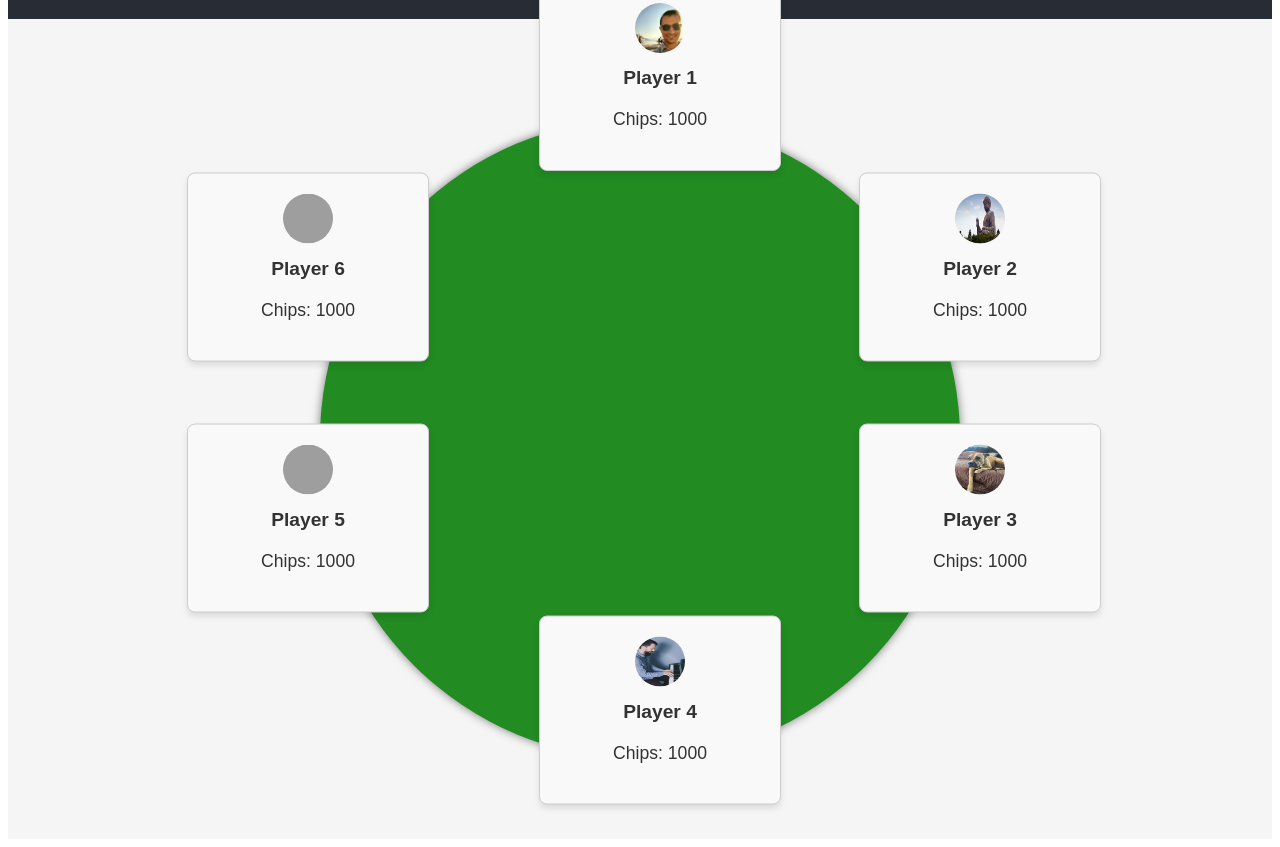
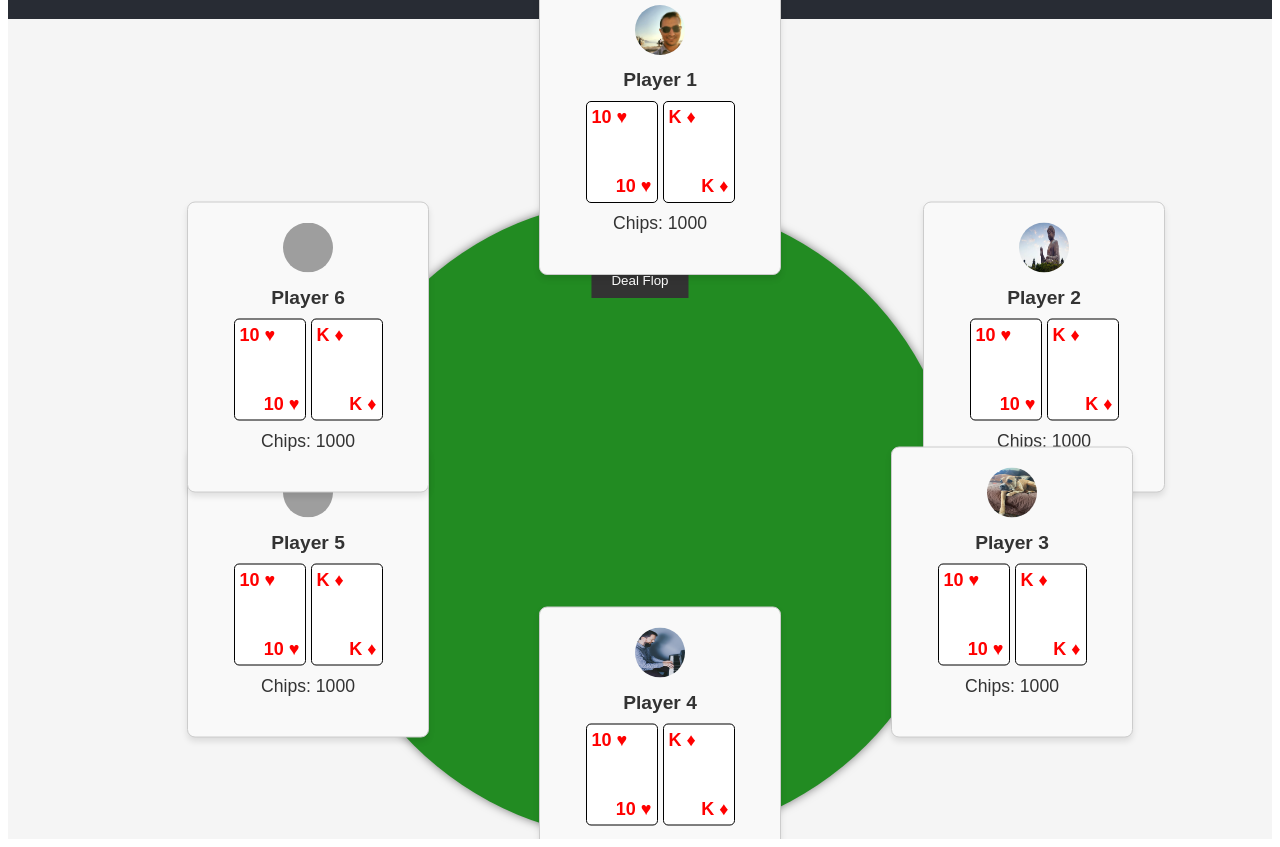
Before and after one commit to rpoole444/pokerGame, a React app: page / in a window 1280 px wide. Shown: the part 85-932 px from the top of the page. Built offline with nearby package versions, Linux system fonts and the light colour scheme; grey boxes are pictures that could not be loaded.

Commit message:
Add style so it looks better, Add player hands, as well as the functionality and UI for the game on the poker table component

```diff
--- a/src/components/App/App.css
+++ b/src/components/App/App.css
@@ -8,7 +8,8 @@
   margin: 0;
   padding: 0;
   min-height: 100vh;
-  overflow: visible;
+  overflow:scroll ;
+  min-height: 100vh;
 }
 .App, .Card-section {
   position: relative;
--- a/src/components/App/App.js
+++ b/src/components/App/App.js
@@ -12,12 +12,30 @@ import user6 from '../assets/user-6.jpeg';
 
 
 const mockPlayers = [
-  { id: 1, name: "Player 1", chips: 1000, avatar: user1 },
-  { id: 2, name: "Player 2", chips: 1000, avatar: user2 },
-  { id: 3, name: "Player 3", chips: 1000, avatar: user3 },
-  { id: 4, name: "Player 4", chips: 1000, avatar: user4 },
-  { id: 5, name: "Player 5", chips: 1000, avatar: user5 },
-  { id: 6, name: "Player 6", chips: 1000, avatar: user6 },
+  { id: 1, name: "Player 1", chips: 1000, avatar: user1, hand: [
+      { suit: "HEARTS", value: "10" },
+      { suit: "DIAMONDS", value: "K" }
+    ] },
+  { id: 2, name: "Player 2", chips: 1000, avatar: user2, hand: [
+      { suit: "HEARTS", value: "10" },
+      { suit: "DIAMONDS", value: "K" }
+    ] },
+  { id: 3, name: "Player 3", chips: 1000, avatar: user3,hand: [
+      { suit: "HEARTS", value: "10" },
+      { suit: "DIAMONDS", value: "K" }
+    ] },
+  { id: 4, name: "Player 4", chips: 1000, avatar: user4, hand: [
+      { suit: "HEARTS", value: "10" },
+      { suit: "DIAMONDS", value: "K" }
+    ] },
+  { id: 5, name: "Player 5", chips: 1000, avatar: user5, hand: [
+      { suit: "HEARTS", value: "10" },
+      { suit: "DIAMONDS", value: "K" }
+    ] },
+  { id: 6, name: "Player 6", chips: 1000, avatar: user6, hand: [
+      { suit: "HEARTS", value: "10" },
+      { suit: "DIAMONDS", value: "K" }
+    ] },
 ]
 function App() {
   return (
--- a/src/components/Player/Player.css
+++ b/src/components/Player/Player.css
@@ -15,23 +15,24 @@
 }
 
 .player:nth-child(1) {
-  top: 5%;
+  top: calc(5% + 3vh);
   left: 50%;
-  transform: translate(-50%, -100%); /* Make sure the player is fully above the center line */
-  z-index: 2;  /* This should put Player 1 above the poker table, assuming the table doesn't have a higher z-index */
+  transform: translate(-50%, -100%);
+  z-index: 2;
 }
-.player:nth-child(2) { top: 20%; left: 100%; }
+
+.player:nth-child(2) { top: 20%; left: 110%; }
 
 .player:nth-child(3) {
-    bottom: 5%;
-    left: 100%;
+    bottom: -10%;
+    left: 105%;
 }
 .player:nth-child(4) {
-    bottom: -25%;
+    bottom: -35%;
     left: 50%;
 }
 .player:nth-child(5) {
-    bottom: 5%;
+    bottom: -10%;
     left: -5%;
 }
 
--- a/src/components/Player/Player.js
+++ b/src/components/Player/Player.js
@@ -14,7 +14,7 @@ const Player = ({ player }) => {
       </div>
 
       <div className="player-cards">
-        {player.cards && player.cards.map((card, index) => (
+        {player.hand && player.hand.map((card, index) => (
           <Card key={index} suit={card.suit} value={card.value} />
         ))}
       </div>
--- a/src/components/PokerTable/PokerTable.css
+++ b/src/components/PokerTable/PokerTable.css
@@ -1,12 +1,40 @@
 /* PokerTable.css */
 .poker-table {
-    width: 640px; /* Adjust size as per requirement */
-    height: 640px;
+    width: 80vmin;
+    height: 80vmin;
     background-color: #228B22; /* Green table color */
     border-radius: 50%; /* Circular table */
     position: relative; /* To position players and other elements */
-    margin: 80px auto; /* Centering the table */
+    margin: 20vh auto 0 auto; /* The top margin is set to 3vh */
     /* padding: 50px;  */
     overflow: visible;
     box-shadow: 0px 0px 10px rgba(0, 0, 0, 0.5); /* Some shadow to give depth */
 }
+
+.community-cards {
+  display: flex;
+  justify-content: center; /* align cards horizontally in the center */
+  position: relative;
+  top: 50%; /* adjust according to your design */
+  left: 50%;
+  transform: translate(-50%, -50%); /* centers the cards on the table */
+  gap: 10px; /* Centering trick */
+}
+
+.card {
+    width: 70px; /* Adjust as needed */
+    height: 100px; /* Adjust as needed */
+    /* ... other styles ... */
+}
+
+.deal-flop-btn {
+  position: relative;
+  bottom: -10%; /* adjust to your design */
+  left: 50%;
+  transform: translateX(-50%);
+  padding: 10px 20px;
+  border: none;
+  background-color: #333;
+  color: white;
+  cursor: pointer;
+}
--- a/src/components/PokerTable/PokerTable.js
+++ b/src/components/PokerTable/PokerTable.js
@@ -1,14 +1,57 @@
 // PokerTable.js
-import React from 'react';
+import React, { useState } from 'react';
 import './PokerTable.css';
 import Player from '../Player/Player';
+import Card from '../Card/Card';
 
 const PokerTable = ({ players }) => {
+  const [communityCards, setCommunityCards] = useState([]);
+  const [burnCards, setBurnCards] = useState([]);
+  const [dealStage, setDealStage] = useState(0)
+
+  function dealCards() {
+    switch (dealStage) {
+        case 0:
+            setCommunityCards([
+                { suit: "HEARTS", value: "3" },
+                { suit: "CLUBS", value: "J" },
+                { suit: "SPADES", value: "9" }
+            ]);
+            setDealStage(1);
+            break;
+        case 1:
+            setCommunityCards(prevCards => [...prevCards, { suit: "DIAMONDS", value: "7" }]);
+            setDealStage(2);
+            break;
+        case 2:
+            setCommunityCards(prevCards => [...prevCards, { suit: "HEARTS", value: "Q" }]);
+            setDealStage(3);
+            break;
+        default:
+      if (dealStage === 3) {
+          setDealStage(0);
+          setCommunityCards([]);
+      }
+            console.log("All cards have been dealt.");
+    }
+}
+
+
+
+
     return (
         <div className="poker-table">
             {players.map(player => (
                 <Player key={player.id} player={player} />
             ))}
+        <div className="community-cards">
+            {communityCards.map((card, index) => (
+              <Card key={index} suit={card.suit} value={card.value} />
+             ))}
+        </div>
+<button onClick={dealCards} className="deal-flop-btn">
+    {dealStage === 0 ? 'Deal Flop' : dealStage === 1 ? 'Deal Turn' : dealStage === 2 ? 'Deal River' : 'Reset Table'}
+</button>
             {/* More table components like community cards, dealer button, pot, etc. */}
         </div>
     );
```
Also changed, not shown: src/index.css (+4 -11 lines).
